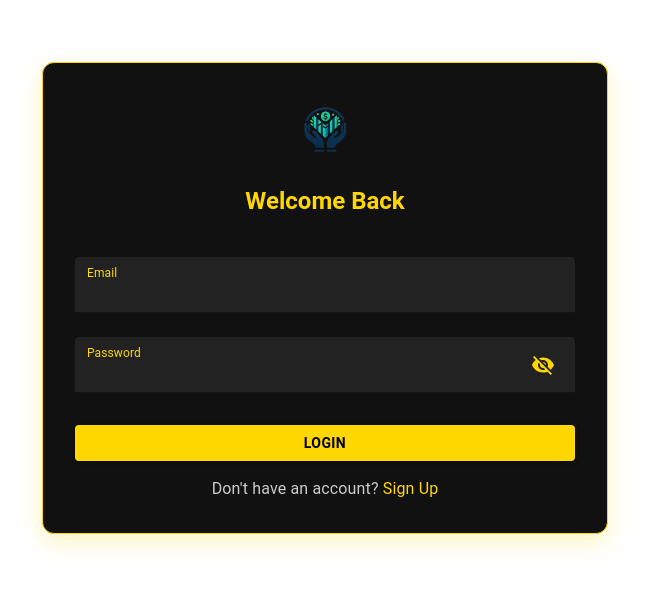
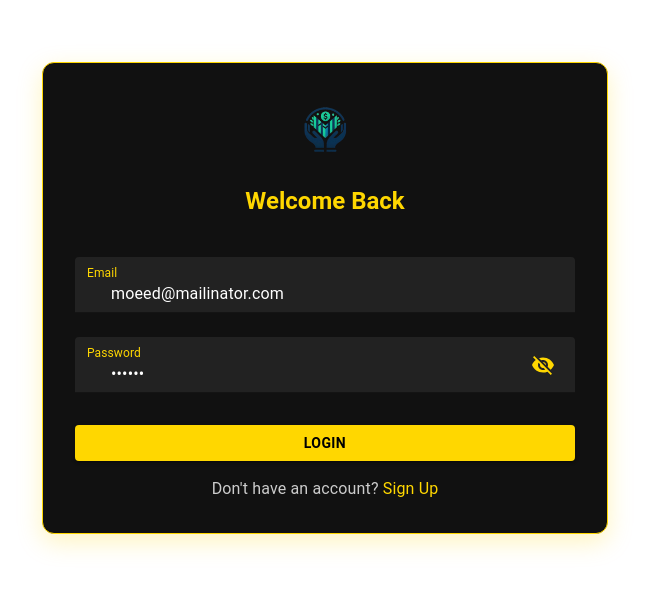
Before and after one commit to Muhammad-Moeed/Loan-Managment-App, a React (Vite) app: page /login in a window 1280 px wide. Shown: the part 110-700 px from the top of the page, without its empty margins (323-972 px from the left). Built offline with nearby package versions, Linux system fonts and the light colour scheme; no server answers; some icons are missing.

Commit message:
add default email and password signin form
add default email and password signin form

```diff
--- a/src/pages/LogIn.jsx
+++ b/src/pages/LogIn.jsx
@@ -18,7 +18,7 @@ const useAuth = () => {
 
 const LogIn = () => {
   const [showPassword, setShowPassword] = useState(false);
-  const [formData, setFormData] = useState({ email: '', password: '' });
+  const [formData, setFormData] = useState({ email: 'moeed@mailinator.com', password: '123456' });
   const [error, setError] = useState(null);
   const { user, logout } = useAuth();
   const navigate = useNavigate();
```
